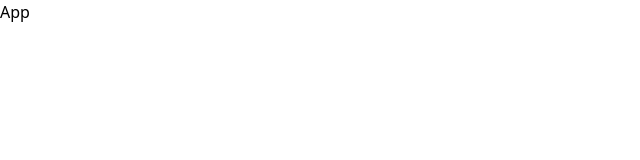
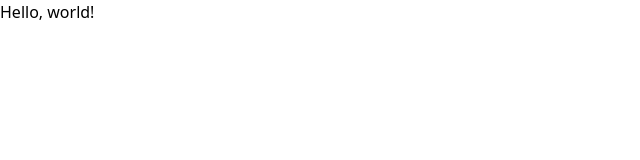
Before and after one commit to ReddyDivya/bank_modern_app, a React (Vite) app in the folder bank_modern_app/: page / in a window 1280 px wide. Shown: the top 160 px of the page, without its empty margins (0-640 px from the left). Built offline with nearby package versions, Linux system fonts and the light colour scheme.

Commit message:
index.css

```diff
--- a/bank_modern_app/src/App.jsx
+++ b/bank_modern_app/src/App.jsx
@@ -1,9 +1,9 @@
 import React from 'react'
 
-const App = () => {
-  return (
-    <div>App</div>
-  )
-}
+const App = () => (
+  <div className="bg-primary w-full overflow-hidden">
+      <h1>Hello, world!</h1>
+  </div>
+)
 
 export default App
--- a/bank_modern_app/src/index.css
+++ b/bank_modern_app/src/index.css
@@ -1,3 +1,19 @@
+@import url("https://fonts.googleapis.com/css2?family=Poppins:wght@400;500;600;700;800;900&display=swap");
+
 @tailwind base;
 @tailwind components;
 @tailwind utilities;
+
+:root{
+    --black-gradient: linear-gradient(
+        144.39deg,
+        #ffff -278.56%,
+        #6d6d6d -78.47%,
+        #11101d 91.61%
+    );
+    --card-shadow: 0px 20px 100px -10px rgba(66, 71, 91, 0.1);
+}
+
+*{
+    scroll-behavior: smooth;
+}
```
